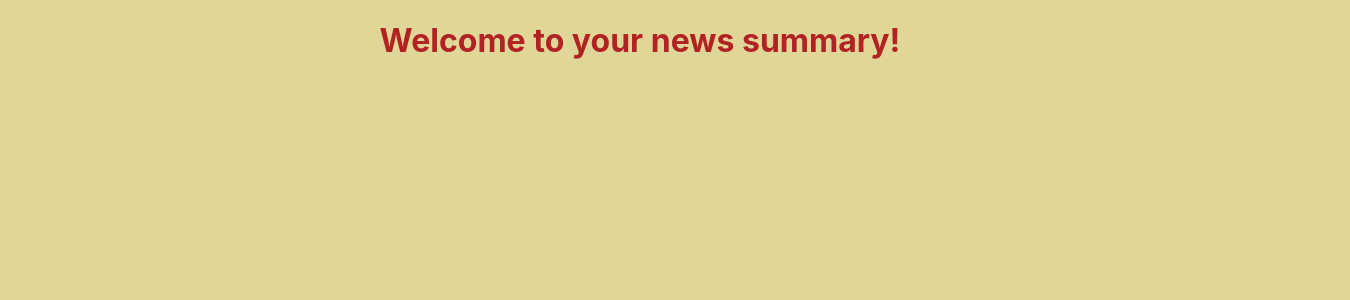
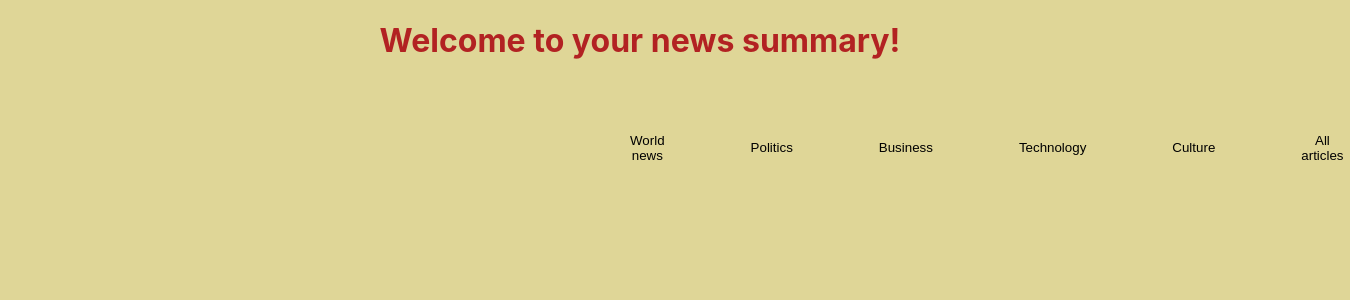
Before and after one commit to tbuller/news-summary, a React (Create React App) app in the folder client/: page / in a window 1280 px wide. Shown: the top 300 px of the page, 1350 px wide, since content can reach past the window. Built offline with nearby package versions, Linux system fonts and the light colour scheme; no server answers.

Commit message:
more tabs added

```diff
--- a/client/src/components/Articles.js
+++ b/client/src/components/Articles.js
@@ -6,7 +6,7 @@ const Articles = ({ articles, selectedTab }) => {
 
   return (
     articles.map(a =>
-      a.sectionId === selectedTab &&
+      (a.sectionId === selectedTab || selectedTab === "all") &&
       <a href={a.webUrl}>
       <button className="article-button">
       <div className="article-card-container" key={a.id}>
--- a/client/src/components/Home.css
+++ b/client/src/components/Home.css
@@ -3,3 +3,15 @@
   color: #B22222;
   padding-bottom: 50px;
 }
+
+.tab {
+  display: flex;
+  justify-content: center;
+  padding-left: 80px;
+}
+
+.tab-container {
+  display: flex;
+  padding-left: 550px;
+  align-items: center;
+}
--- a/client/src/components/Home.js
+++ b/client/src/components/Home.js
@@ -8,7 +8,7 @@ import './Home.css';
 
 const Home = () => {
   const[articles, setArticles] = useState([]);
-  const[selectedTab, setSelectedTab] = useState("world");
+  const[selectedTab, setSelectedTab] = useState("all");
 
   useEffect(() => {
     const fetchArticles = async () => {
@@ -22,13 +22,22 @@ const Home = () => {
     fetchArticles();
   }, [])
 
-  const showArticles = () => {
+  const toggleTab = (tab) => {
+    setSelectedTab(tab);
     console.log(articles);
   }
 
   return (
     <>
     <h1 className="welcome-message">Welcome to your news summary!</h1>
+    <div className="tab-container">
+    <button onClick={() => toggleTab("world")} className="tab">World news</button>
+    <button onClick={() => toggleTab("politics")} className="tab">Politics</button>
+    <button onClick={() => toggleTab("business")} className="tab">Business</button>
+    <button onClick={() => toggleTab("technology")} className="tab">Technology</button>
+    <button onClick={() => toggleTab("culture")} className="tab">Culture</button>
+    <button onClick={() => toggleTab("all")} className="tab">All articles</button>
+    </div>
     <Articles articles={articles} selectedTab={selectedTab} />
     </>
   )
```
